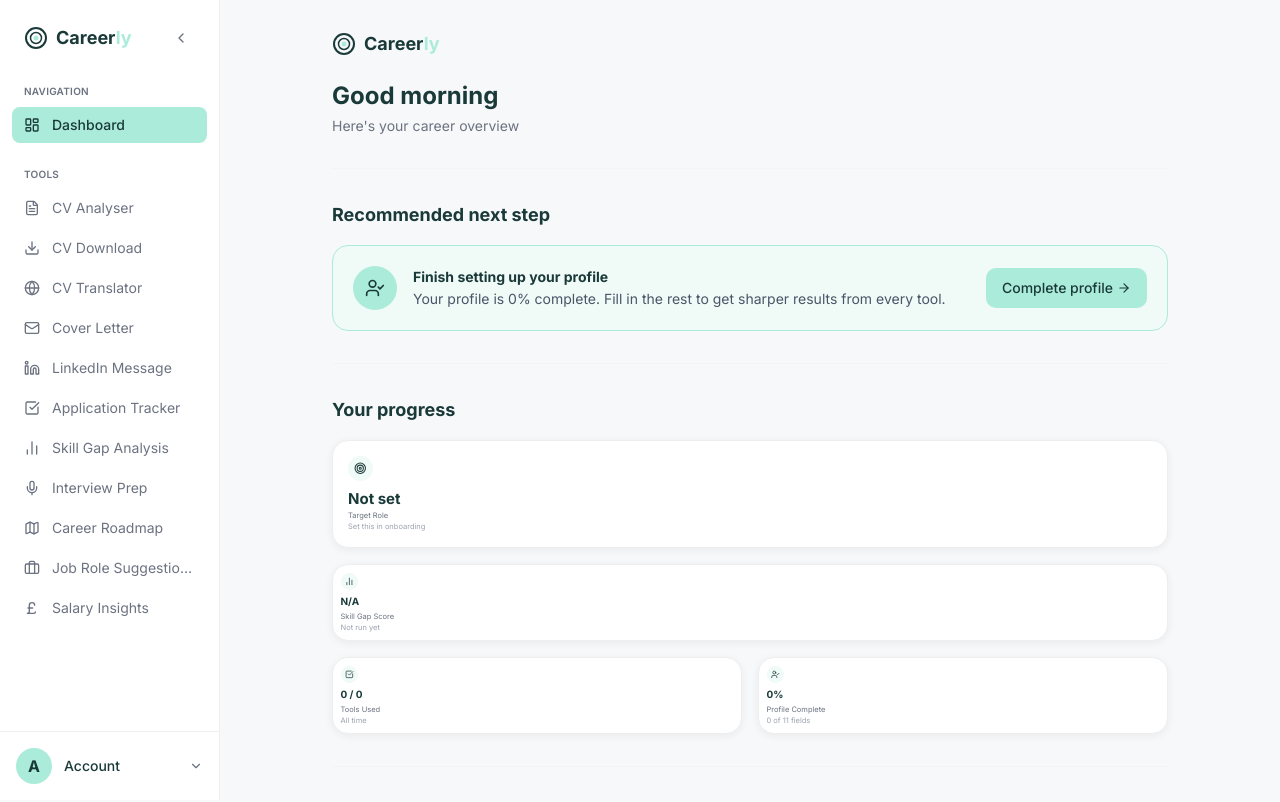
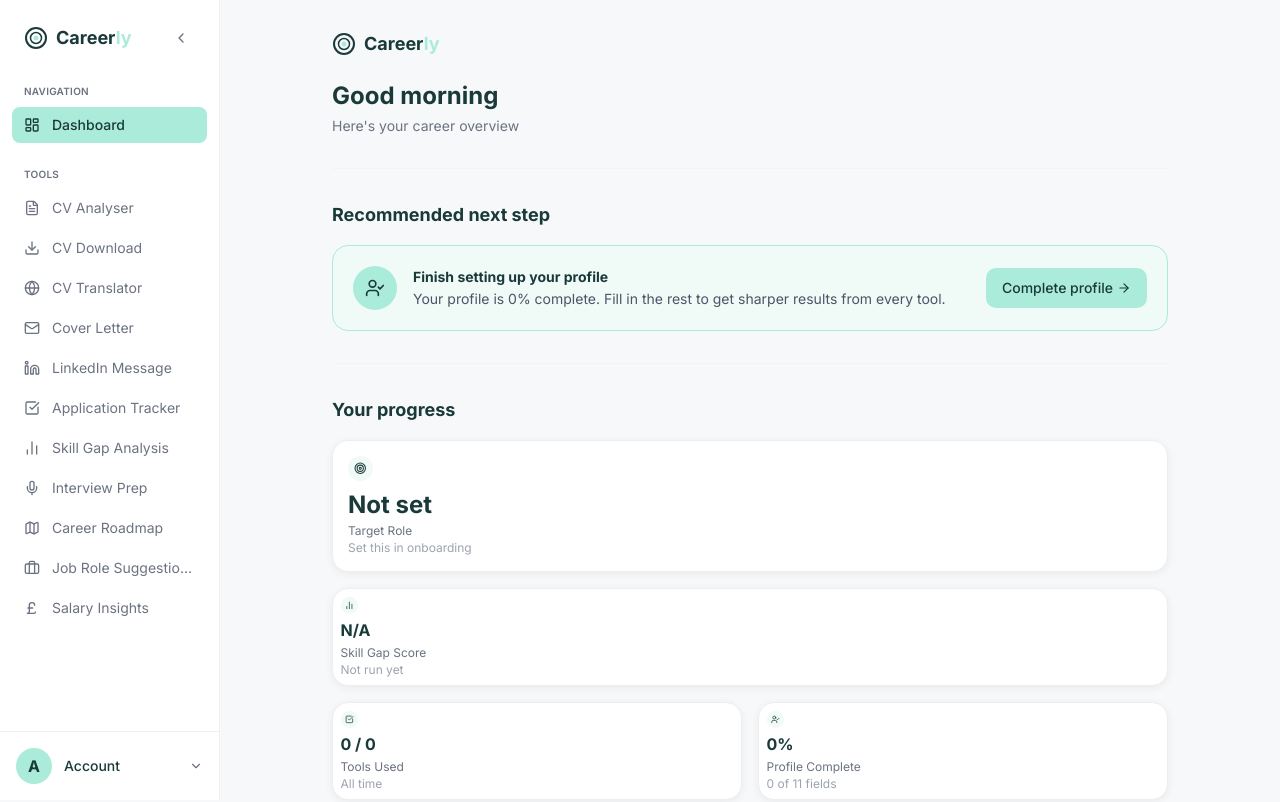
Before and after one commit to 3nd03/CV-Platform, a React (Vite) app in the folder frontend/: page /dashboard in a window 1280 px wide. Shown: the top 802 px of the page. Built offline with nearby package versions, Linux system fonts and the light colour scheme; no server answers; sample sign-in values are in the browser's storage.

Commit message:
Restore readable font sizes on progress cards, keep compact padding/spacing

```diff
--- a/frontend/src/pages/Dashboard.jsx
+++ b/frontend/src/pages/Dashboard.jsx
@@ -91,15 +91,9 @@ function MetricCard({ icon: Icon, label, value, subtext, className = '', size =
       >
         <Icon size={isSm ? 8.75 : 12.5} />
       </div>
-      <p
-        className={`font-bold text-teal ${
-          isSm ? 'text-[10px] leading-[15px] mt-[3.75px]' : 'text-[15px] leading-[20px] mt-[7.5px]'
-        }`}
-      >
-        {value}
-      </p>
-      <p className="text-[7.5px] leading-[10px] text-gray-500 mt-[2.5px]">{label}</p>
-      {subtext && <p className="text-[7.5px] leading-[10px] text-gray-400 mt-[1.25px]">{subtext}</p>}
+      <p className={`font-bold text-teal ${isSm ? 'text-base mt-[3.75px]' : 'text-2xl mt-[7.5px]'}`}>{value}</p>
+      <p className="text-xs text-gray-500 mt-[2.5px]">{label}</p>
+      {subtext && <p className="text-xs text-gray-400 mt-[1.25px]">{subtext}</p>}
     </Card>
   )
 }
```
